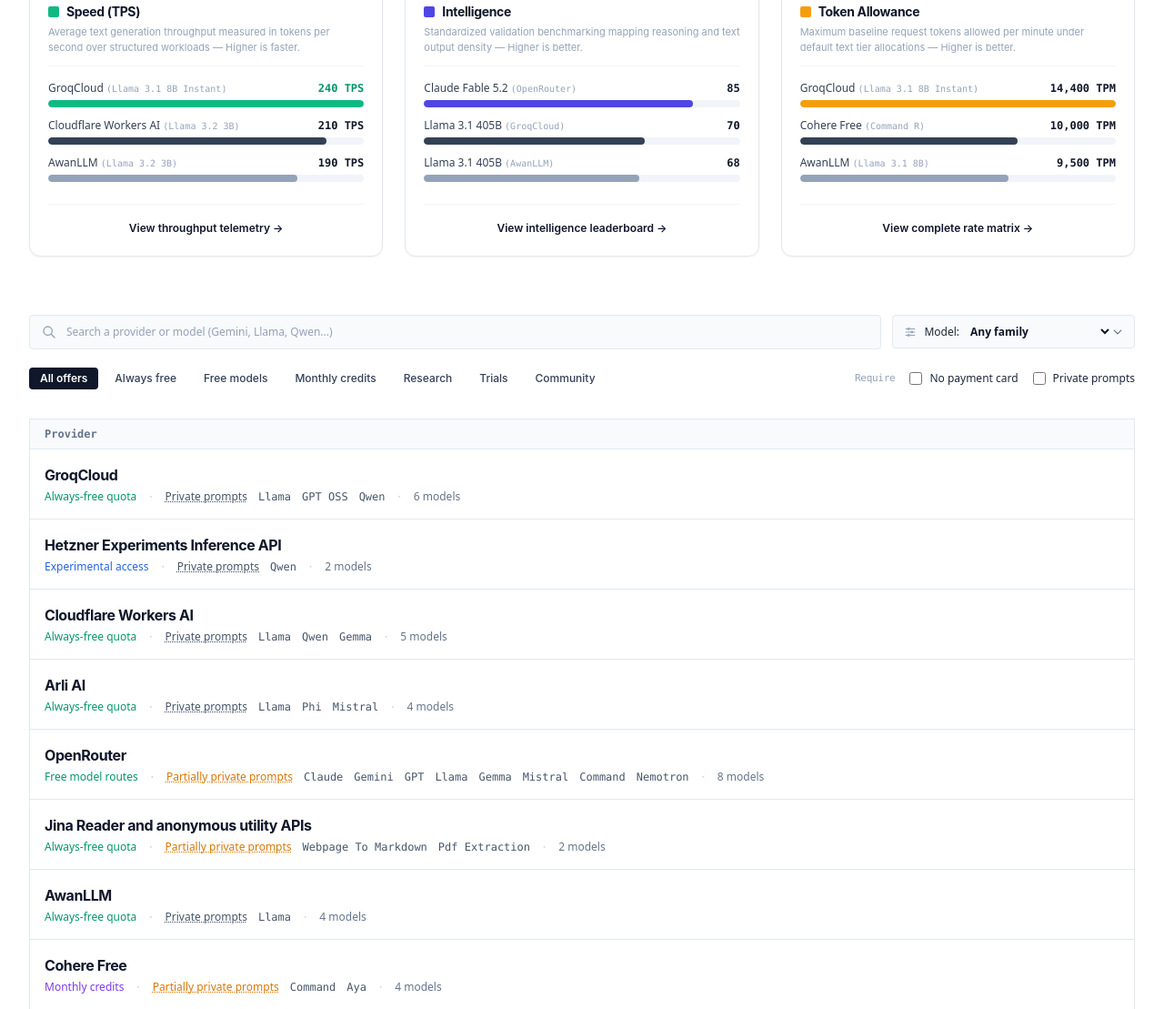
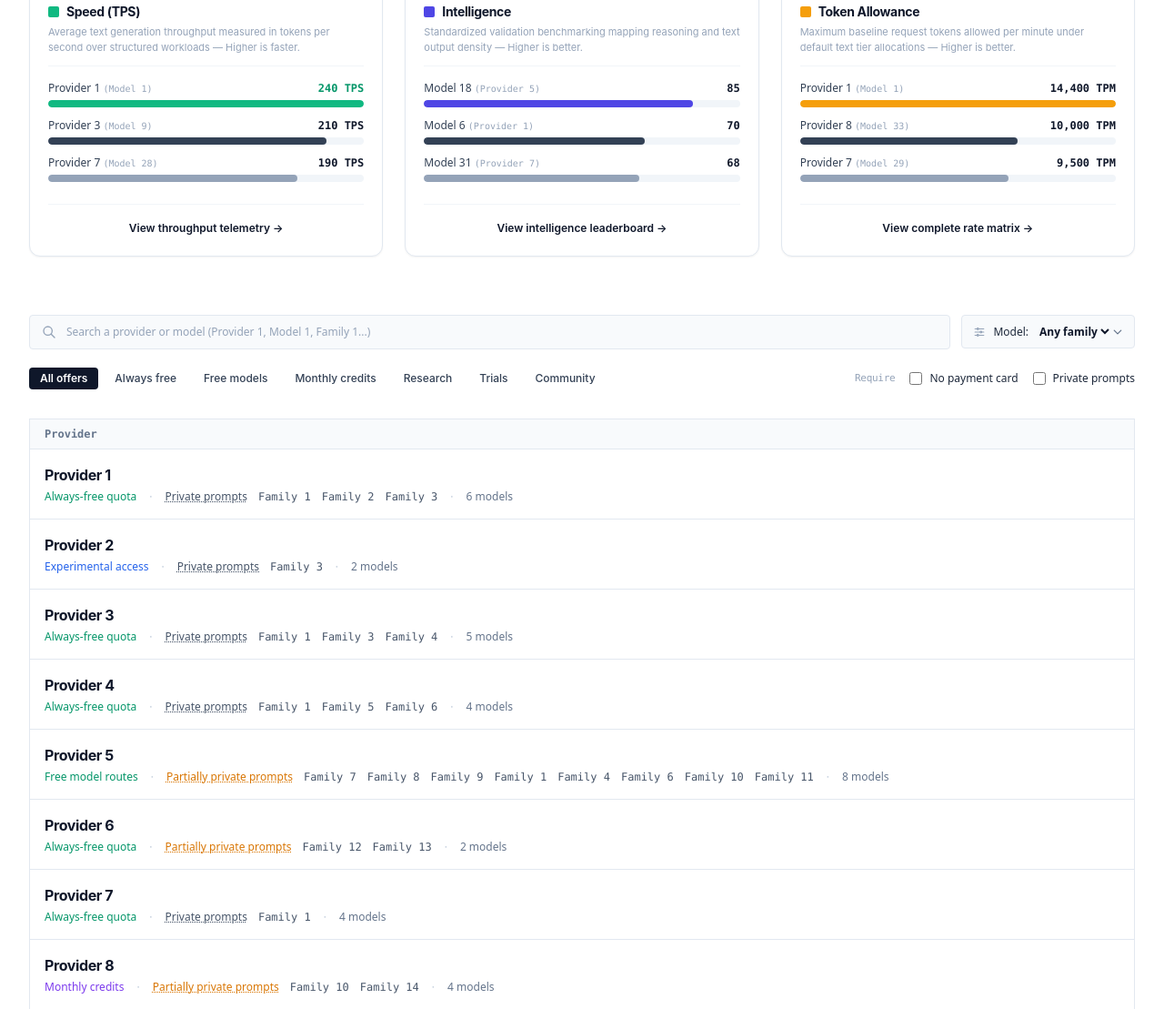
Before and after one commit to Chibbit-99/freetoken, a plain HTML site: page app/index.html in a window 1280 px wide. Shown: the part 400-1509 px from the top of the page at 91% size. Drawn offline with nearby package versions, Linux system fonts and the light colour scheme.

Commit message:
Replace placeholder data with generic fake provider/model names
- data/provider-1.json ... provider-8.json replace the realistic placeholder
  files; providers are 'Provider 1'..'Provider 8', models 'Model 1'..'Model 35'
  (globally sequential), families 'Family 1'..'Family 14'
- websites/docs use provider-N.example.com, descriptions are generic
- manifest updated for the renamed files and notes names are placeholders
- index.html: search hint uses generic example names; family dropdown sorts
  numerically so Family 2 precedes Family 10

Co-authored-by: arena-agent <297053741+arena-agent@users.noreply.github.com>

```diff
--- a/app/index.html
+++ b/app/index.html
@@ -214,7 +214,7 @@
                         </svg>
                     </span>
 
-                    <input id="catalogue-search" type="text" placeholder="Search a provider or model (Gemini, Llama, Qwen...)" class="w-full bg-slate-50 border border-slate-200 text-xs rounded pl-10 pr-4 py-2.5 text-slate-800 placeholder-slate-400 focus:outline-none focus:bg-white focus:border-slate-300 focus:ring-1 focus:ring-slate-300/30 transition-all font-sans">
+                    <input id="catalogue-search" type="text" placeholder="Search a provider or model (Provider 1, Model 1, Family 1...)" class="w-full bg-slate-50 border border-slate-200 text-xs rounded pl-10 pr-4 py-2.5 text-slate-800 placeholder-slate-400 focus:outline-none focus:bg-white focus:border-slate-300 focus:ring-1 focus:ring-slate-300/30 transition-all font-sans">
                 </div>
                 <!-- Family Select Dropdown (options populated from /data JSON) -->
                 <div class="relative min-w-[180px]">
@@ -552,7 +552,9 @@
                     if (m.family && families.indexOf(m.family) === -1) families.push(m.family);
                 });
             });
-            families.sort();
+            families.sort(function (a, b) {
+                return a.localeCompare(b, undefined, { numeric: true });
+            });
             families.forEach(function (f) {
                 var opt = document.createElement('option');
                 opt.value = f;
--- a/data/arli-ai.json
+++ /dev/null
@@ -1,17 +0,0 @@
-{
-  "id": "arli-ai",
-  "name": "Arli AI",
-  "website": "https://arli.ai",
-  "docs": "https://docs.arli.ai",
-  "description": "Open model inference gateway with an always-free community tier.",
-  "offer": { "type": "always-free", "label": "Always-free quota", "tone": "emerald" },
-  "privacy": { "type": "private", "label": "Private prompts" },
-  "requires_payment_card": false,
-  "last_updated": "2026-11-15",
-  "models": [
-    { "id": "llama-3.1-8b", "name": "Llama 3.1 8B", "family": "Llama", "context_window": 131072, "metrics": { "tps": 160, "intelligence": 54, "tpm": 5000 } },
-    { "id": "phi-4", "name": "Phi 4", "family": "Phi", "context_window": 16384, "metrics": { "tps": 130, "intelligence": 60, "tpm": 4500 } },
-    { "id": "mistral-small-3.1", "name": "Mistral Small 3.1", "family": "Mistral", "context_window": 131072, "metrics": { "tps": 110, "intelligence": 57, "tpm": 4000 } },
-    { "id": "llama-3.3-70b", "name": "Llama 3.3 70B", "family": "Llama", "context_window": 131072, "metrics": { "tps": 70, "intelligence": 63, "tpm": 3500 } }
-  ]
-}
--- a/data/awanllm.json
+++ /dev/null
@@ -1,17 +0,0 @@
-{
-  "id": "awanllm",
-  "name": "AwanLLM",
-  "website": "https://awanllm.com",
-  "docs": "https://awanllm.com/docs",
-  "description": "Open Llama-focused inference endpoints with an always-free request allowance.",
-  "offer": { "type": "always-free", "label": "Always-free quota", "tone": "emerald" },
-  "privacy": { "type": "private", "label": "Private prompts" },
-  "requires_payment_card": false,
-  "last_updated": "2026-11-15",
-  "models": [
-    { "id": "llama-3.2-3b", "name": "Llama 3.2 3B", "family": "Llama", "context_window": 131072, "metrics": { "tps": 190, "intelligence": 40, "tpm": 8000 } },
-    { "id": "llama-3.1-8b", "name": "Llama 3.1 8B", "family": "Llama", "context_window": 131072, "metrics": { "tps": 120, "intelligence": 53, "tpm": 9500 } },
-    { "id": "llama-3.3-70b", "name": "Llama 3.3 70B", "family": "Llama", "context_window": 131072, "metrics": { "tps": 45, "intelligence": 64, "tpm": 6000 } },
-    { "id": "llama-3.1-405b", "name": "Llama 3.1 405B", "family": "Llama", "context_window": 131072, "metrics": { "tps": 25, "intelligence": 68, "tpm": 2500 } }
-  ]
-}
--- a/data/cloudflare-workers-ai.json
+++ /dev/null
@@ -1,18 +0,0 @@
-{
-  "id": "cloudflare-workers-ai",
-  "name": "Cloudflare Workers AI",
-  "website": "https://workers.cloudflare.com",
-  "docs": "https://developers.cloudflare.com/workers-ai",
-  "description": "Serverless model inference on Cloudflare's edge network with a generous free daily allocation.",
-  "offer": { "type": "always-free", "label": "Always-free quota", "tone": "emerald" },
-  "privacy": { "type": "private", "label": "Private prompts" },
-  "requires_payment_card": false,
-  "last_updated": "2026-11-15",
-  "models": [
-    { "id": "llama-3.2-3b", "name": "Llama 3.2 3B", "family": "Llama", "context_window": 131072, "metrics": { "tps": 210, "intelligence": 42, "tpm": 6000 } },
-    { "id": "llama-3.1-8b", "name": "Llama 3.1 8B", "family": "Llama", "context_window": 131072, "metrics": { "tps": 175, "intelligence": 56, "tpm": 6000 } },
-    { "id": "qwen2.5-coder-7b", "name": "Qwen 2.5 Coder 7B", "family": "Qwen", "context_window": 32768, "metrics": { "tps": 160, "intelligence": 48, "tpm": 5000 } },
-    { "id": "gemma-2-9b", "name": "Gemma 2 9B", "family": "Gemma", "context_window": 8192, "metrics": { "tps": 140, "intelligence": 52, "tpm": 5000 } },
-    { "id": "qwen1.5-14b", "name": "Qwen 1.5 14B", "family": "Qwen", "context_window": 32768, "metrics": { "tps": 120, "intelligence": 50, "tpm": 4000 } }
-  ]
-}
--- a/data/cohere-free.json
+++ /dev/null
@@ -1,17 +0,0 @@
-{
-  "id": "cohere-free",
-  "name": "Cohere Free",
-  "website": "https://cohere.com",
-  "docs": "https://docs.cohere.com",
-  "description": "Free trial keys for the Command and Aya families with monthly token credits.",
-  "offer": { "type": "monthly-credits", "label": "Monthly credits", "tone": "violet" },
-  "privacy": { "type": "partial", "label": "Partially private prompts" },
-  "requires_payment_card": true,
-  "last_updated": "2026-11-15",
-  "models": [
-    { "id": "command-r-plus", "name": "Command R+", "family": "Command", "context_window": 128000, "metrics": { "tps": 60, "intelligence": 65, "tpm": 4000 } },
-    { "id": "command-r", "name": "Command R", "family": "Command", "context_window": 128000, "metrics": { "tps": 90, "intelligence": 61, "tpm": 10000 } },
-    { "id": "command", "name": "Command", "family": "Command", "context_window": 32768, "metrics": { "tps": 110, "intelligence": 55, "tpm": 8000 } },
-    { "id": "aya-expanse-8b", "name": "Aya Expanse 8B", "family": "Aya", "context_window": 8192, "metrics": { "tps": 140, "intelligence": 52, "tpm": 6000 } }
-  ]
-}
--- a/data/groqcloud.json
+++ /dev/null
@@ -1,19 +0,0 @@
-{
-  "id": "groqcloud",
-  "name": "GroqCloud",
-  "website": "https://groq.com",
-  "docs": "https://console.groq.com/docs",
-  "description": "High-throughput inference on Groq LPUs with an always-free developer quota.",
-  "offer": { "type": "always-free", "label": "Always-free quota", "tone": "emerald" },
-  "privacy": { "type": "private", "label": "Private prompts" },
-  "requires_payment_card": false,
-  "last_updated": "2026-11-15",
-  "models": [
-    { "id": "llama-3.1-8b-instant", "name": "Llama 3.1 8B Instant", "family": "Llama", "context_window": 131072, "metrics": { "tps": 240, "intelligence": 58, "tpm": 14400 } },
-    { "id": "gpt-oss-20b", "name": "GPT OSS 20B", "family": "GPT OSS", "context_window": 131072, "metrics": { "tps": 200, "intelligence": 55, "tpm": 10000 } },
-    { "id": "qwen3-14b", "name": "Qwen3 14B", "family": "Qwen", "context_window": 131072, "metrics": { "tps": 170, "intelligence": 59, "tpm": 8000 } },
-    { "id": "qwen2.5-32b", "name": "Qwen 2.5 32B", "family": "Qwen", "context_window": 32768, "metrics": { "tps": 150, "intelligence": 61, "tpm": 9000 } },
-    { "id": "llama-3.3-70b-versatile", "name": "Llama 3.3 70B Versatile", "family": "Llama", "context_window": 131072, "metrics": { "tps": 180, "intelligence": 66, "tpm": 12000 } },
-    { "id": "llama-3.1-405b", "name": "Llama 3.1 405B", "family": "Llama", "context_window": 131072, "metrics": { "tps": 60, "intelligence": 70, "tpm": 3000 } }
-  ]
-}
--- a/data/hetzner-experiments.json
+++ /dev/null
@@ -1,15 +0,0 @@
-{
-  "id": "hetzner-experiments",
-  "name": "Hetzner Experiments Inference API",
-  "website": "https://www.hetzner.com",
-  "docs": "https://docs.hetzner.com",
-  "description": "Experimental inference endpoints exposed for public testing on Hetzner infrastructure.",
-  "offer": { "type": "research", "label": "Experimental access", "tone": "blue" },
-  "privacy": { "type": "private", "label": "Private prompts" },
-  "requires_payment_card": false,
-  "last_updated": "2026-11-15",
-  "models": [
-    { "id": "qwen3-30b-a3b", "name": "Qwen3 30B A3B", "family": "Qwen", "context_window": 131072, "metrics": { "tps": 95, "intelligence": 64, "tpm": 2000 } },
-    { "id": "qwen2.5-coder-32b", "name": "Qwen 2.5 Coder 32B", "family": "Qwen", "context_window": 32768, "metrics": { "tps": 88, "intelligence": 60, "tpm": 2000 } }
-  ]
-}
--- a/data/jina-reader.json
+++ /dev/null
@@ -1,15 +0,0 @@
-{
-  "id": "jina-reader",
-  "name": "Jina Reader and anonymous utility APIs",
-  "website": "https://jina.ai",
-  "docs": "https://jina.ai/reader",
-  "description": "Free anonymous utility endpoints for turning webpages and PDFs into clean markdown.",
-  "offer": { "type": "always-free", "label": "Always-free quota", "tone": "emerald" },
-  "privacy": { "type": "partial", "label": "Partially private prompts" },
-  "requires_payment_card": false,
-  "last_updated": "2026-11-15",
-  "models": [
-    { "id": "webpage-to-markdown", "name": "Webpage To Markdown", "family": "Webpage To Markdown" },
-    { "id": "pdf-extraction", "name": "Pdf Extraction", "family": "Pdf Extraction" }
-  ]
-}
--- a/data/openrouter.json
+++ /dev/null
@@ -1,21 +0,0 @@
-{
-  "id": "openrouter",
-  "name": "OpenRouter",
-  "website": "https://openrouter.ai",
-  "docs": "https://openrouter.ai/docs",
-  "description": "Unified router with free :free model routes across many upstream labs.",
-  "offer": { "type": "free-models", "label": "Free model routes", "tone": "emerald" },
-  "privacy": { "type": "partial", "label": "Partially private prompts" },
-  "requires_payment_card": false,
-  "last_updated": "2026-11-15",
-  "models": [
-    { "id": "claude-fable-5.2", "name": "Claude Fable 5.2", "family": "Claude", "context_window": 200000, "metrics": { "tps": 40, "intelligence": 85, "tpm": 500 } },
-    { "id": "gemini-4-carbon", "name": "Gemini 4 Carbon", "family": "Gemini", "context_window": 1000000, "metrics": { "tps": 48, "intelligence": 80, "tpm": 500 } },
-    { "id": "gpt-6-astra", "name": "GPT-6 Astra", "family": "GPT", "context_window": 256000, "metrics": { "tps": 45, "intelligence": 77, "tpm": 500 } },
-    { "id": "llama-3.3-70b-free", "name": "Llama 3.3 70B Free", "family": "Llama", "context_window": 131072, "metrics": { "tps": 35, "intelligence": 66, "tpm": 800 } },
-    { "id": "gemma-3-27b", "name": "Gemma 3 27B", "family": "Gemma", "context_window": 131072, "metrics": { "tps": 75, "intelligence": 64, "tpm": 1200 } },
-    { "id": "mistral-small-3.2", "name": "Mistral Small 3.2", "family": "Mistral", "context_window": 131072, "metrics": { "tps": 55, "intelligence": 62, "tpm": 1000 } },
-    { "id": "command-r7b", "name": "Command R7B", "family": "Command", "context_window": 131072, "metrics": { "tps": 100, "intelligence": 50, "tpm": 1500 } },
-    { "id": "nemotron-4-mini", "name": "Nemotron 4 Mini", "family": "Nemotron", "context_window": 32768, "metrics": { "tps": 130, "intelligence": 52, "tpm": 2000 } }
-  ]
-}
--- /dev/null
+++ b/data/provider-1.json
@@ -0,0 +1,19 @@
+{
+  "id": "provider-1",
+  "name": "Provider 1",
+  "website": "https://provider-1.example.com",
+  "docs": "https://provider-1.example.com/docs",
+  "description": "Placeholder description for provider 1.",
+  "offer": { "type": "always-free", "label": "Always-free quota", "tone": "emerald" },
+  "privacy": { "type": "private", "label": "Private prompts" },
+  "requires_payment_card": false,
+  "last_updated": "2026-11-15",
+  "models": [
+    { "id": "model-1", "name": "Model 1", "family": "Family 1", "context_window": 131072, "metrics": { "tps": 240, "intelligence": 58, "tpm": 14400 } },
+    { "id": "model-2", "name": "Model 2", "family": "Family 2", "context_window": 131072, "metrics": { "tps": 200, "intelligence": 55, "tpm": 10000 } },
+    { "id": "model-3", "name": "Model 3", "family": "Family 3", "context_window": 131072, "metrics": { "tps": 170, "intelligence": 59, "tpm": 8000 } },
+    { "id": "model-4", "name": "Model 4", "family": "Family 3", "context_window": 32768, "metrics": { "tps": 150, "intelligence": 61, "tpm": 9000 } },
+    { "id": "model-5", "name": "Model 5", "family": "Family 1", "context_window": 131072, "metrics": { "tps": 180, "intelligence": 66, "tpm": 12000 } },
+    { "id": "model-6", "name": "Model 6", "family": "Family 1", "context_window": 131072, "metrics": { "tps": 60, "intelligence": 70, "tpm": 3000 } }
+  ]
+}
--- /dev/null
+++ b/data/provider-2.json
@@ -0,0 +1,15 @@
+{
+  "id": "provider-2",
+  "name": "Provider 2",
+  "website": "https://provider-2.example.com",
+  "docs": "https://provider-2.example.com/docs",
+  "description": "Placeholder description for provider 2.",
+  "offer": { "type": "research", "label": "Experimental access", "tone": "blue" },
+  "privacy": { "type": "private", "label": "Private prompts" },
+  "requires_payment_card": false,
+  "last_updated": "2026-11-15",
+  "models": [
+    { "id": "model-7", "name": "Model 7", "family": "Family 3", "context_window": 131072, "metrics": { "tps": 95, "intelligence": 64, "tpm": 2000 } },
+    { "id": "model-8", "name": "Model 8", "family": "Family 3", "context_window": 32768, "metrics": { "tps": 88, "intelligence": 60, "tpm": 2000 } }
+  ]
+}
--- /dev/null
+++ b/data/provider-3.json
@@ -0,0 +1,18 @@
+{
+  "id": "provider-3",
+  "name": "Provider 3",
+  "website": "https://provider-3.example.com",
+  "docs": "https://provider-3.example.com/docs",
+  "description": "Placeholder description for provider 3.",
+  "offer": { "type": "always-free", "label": "Always-free quota", "tone": "emerald" },
+  "privacy": { "type": "private", "label": "Private prompts" },
+  "requires_payment_card": false,
+  "last_updated": "2026-11-15",
+  "models": [
+    { "id": "model-9", "name": "Model 9", "family": "Family 1", "context_window": 131072, "metrics": { "tps": 210, "intelligence": 42, "tpm": 6000 } },
+    { "id": "model-10", "name": "Model 10", "family": "Family 1", "context_window": 131072, "metrics": { "tps": 175, "intelligence": 56, "tpm": 6000 } },
+    { "id": "model-11", "name": "Model 11", "family": "Family 3", "context_window": 32768, "metrics": { "tps": 160, "intelligence": 48, "tpm": 5000 } },
+    { "id": "model-12", "name": "Model 12", "family": "Family 4", "context_window": 8192, "metrics": { "tps": 140, "intelligence": 52, "tpm": 5000 } },
+    { "id": "model-13", "name": "Model 13", "family": "Family 3", "context_window": 32768, "metrics": { "tps": 120, "intelligence": 50, "tpm": 4000 } }
+  ]
+}
--- /dev/null
+++ b/data/provider-4.json
@@ -0,0 +1,17 @@
+{
+  "id": "provider-4",
+  "name": "Provider 4",
+  "website": "https://provider-4.example.com",
+  "docs": "https://provider-4.example.com/docs",
+  "description": "Placeholder description for provider 4.",
+  "offer": { "type": "always-free", "label": "Always-free quota", "tone": "emerald" },
+  "privacy": { "type": "private", "label": "Private prompts" },
+  "requires_payment_card": false,
+  "last_updated": "2026-11-15",
+  "models": [
+    { "id": "model-14", "name": "Model 14", "family": "Family 1", "context_window": 131072, "metrics": { "tps": 160, "intelligence": 54, "tpm": 5000 } },
+    { "id": "model-15", "name": "Model 15", "family": "Family 5", "context_window": 16384, "metrics": { "tps": 130, "intelligence": 60, "tpm": 4500 } },
+    { "id": "model-16", "name": "Model 16", "family": "Family 6", "context_window": 131072, "metrics": { "tps": 110, "intelligence": 57, "tpm": 4000 } },
+    { "id": "model-17", "name": "Model 17", "family": "Family 1", "context_window": 131072, "metrics": { "tps": 70, "intelligence": 63, "tpm": 3500 } }
+  ]
+}
--- /dev/null
+++ b/data/provider-5.json
@@ -0,0 +1,21 @@
+{
+  "id": "provider-5",
+  "name": "Provider 5",
+  "website": "https://provider-5.example.com",
+  "docs": "https://provider-5.example.com/docs",
+  "description": "Placeholder description for provider 5.",
+  "offer": { "type": "free-models", "label": "Free model routes", "tone": "emerald" },
+  "privacy": { "type": "partial", "label": "Partially private prompts" },
+  "requires_payment_card": false,
+  "last_updated": "2026-11-15",
+  "models": [
+    { "id": "model-18", "name": "Model 18", "family": "Family 7", "context_window": 200000, "metrics": { "tps": 40, "intelligence": 85, "tpm": 500 } },
+    { "id": "model-19", "name": "Model 19", "family": "Family 8", "context_window": 1000000, "metrics": { "tps": 48, "intelligence": 80, "tpm": 500 } },
+    { "id": "model-20", "name": "Model 20", "family": "Family 9", "context_window": 256000, "metrics": { "tps": 45, "intelligence": 77, "tpm": 500 } },
+    { "id": "model-21", "name": "Model 21", "family": "Family 1", "context_window": 131072, "metrics": { "tps": 35, "intelligence": 66, "tpm": 800 } },
+    { "id": "model-22", "name": "Model 22", "family": "Family 4", "context_window": 131072, "metrics": { "tps": 75, "intelligence": 64, "tpm": 1200 } },
+    { "id": "model-23", "name": "Model 23", "family": "Family 6", "context_window": 131072, "metrics": { "tps": 55, "intelligence": 62, "tpm": 1000 } },
+    { "id": "model-24", "name": "Model 24", "family": "Family 10", "context_window": 131072, "metrics": { "tps": 100, "intelligence": 50, "tpm": 1500 } },
+    { "id": "model-25", "name": "Model 25", "family": "Family 11", "context_window": 32768, "metrics": { "tps": 130, "intelligence": 52, "tpm": 2000 } }
+  ]
+}
--- /dev/null
+++ b/data/provider-6.json
@@ -0,0 +1,15 @@
+{
+  "id": "provider-6",
+  "name": "Provider 6",
+  "website": "https://provider-6.example.com",
+  "docs": "https://provider-6.example.com/docs",
+  "description": "Placeholder description for provider 6.",
+  "offer": { "type": "always-free", "label": "Always-free quota", "tone": "emerald" },
+  "privacy": { "type": "partial", "label": "Partially private prompts" },
+  "requires_payment_card": false,
+  "last_updated": "2026-11-15",
+  "models": [
+    { "id": "model-26", "name": "Model 26", "family": "Family 12" },
+    { "id": "model-27", "name": "Model 27", "family": "Family 13" }
+  ]
+}
--- /dev/null
+++ b/data/provider-7.json
@@ -0,0 +1,17 @@
+{
+  "id": "provider-7",
+  "name": "Provider 7",
+  "website": "https://provider-7.example.com",
+  "docs": "https://provider-7.example.com/docs",
+  "description": "Placeholder description for provider 7.",
+  "offer": { "type": "always-free", "label": "Always-free quota", "tone": "emerald" },
+  "privacy": { "type": "private", "label": "Private prompts" },
+  "requires_payment_card": false,
+  "last_updated": "2026-11-15",
+  "models": [
+    { "id": "model-28", "name": "Model 28", "family": "Family 1", "context_window": 131072, "metrics": { "tps": 190, "intelligence": 40, "tpm": 8000 } },
+    { "id": "model-29", "name": "Model 29", "family": "Family 1", "context_window": 131072, "metrics": { "tps": 120, "intelligence": 53, "tpm": 9500 } },
+    { "id": "model-30", "name": "Model 30", "family": "Family 1", "context_window": 131072, "metrics": { "tps": 45, "intelligence": 64, "tpm": 6000 } },
+    { "id": "model-31", "name": "Model 31", "family": "Family 1", "context_window": 131072, "metrics": { "tps": 25, "intelligence": 68, "tpm": 2500 } }
+  ]
+}
--- /dev/null
+++ b/data/provider-8.json
@@ -0,0 +1,17 @@
+{
+  "id": "provider-8",
+  "name": "Provider 8",
+  "website": "https://provider-8.example.com",
+  "docs": "https://provider-8.example.com/docs",
+  "description": "Placeholder description for provider 8.",
+  "offer": { "type": "monthly-credits", "label": "Monthly credits", "tone": "violet" },
+  "privacy": { "type": "partial", "label": "Partially private prompts" },
+  "requires_payment_card": true,
+  "last_updated": "2026-11-15",
+  "models": [
+    { "id": "model-32", "name": "Model 32", "family": "Family 10", "context_window": 128000, "metrics": { "tps": 60, "intelligence": 65, "tpm": 4000 } },
+    { "id": "model-33", "name": "Model 33", "family": "Family 10", "context_window": 128000, "metrics": { "tps": 90, "intelligence": 61, "tpm": 10000 } },
+    { "id": "model-34", "name": "Model 34", "family": "Family 10", "context_window": 32768, "metrics": { "tps": 110, "intelligence": 55, "tpm": 8000 } },
+    { "id": "model-35", "name": "Model 35", "family": "Family 14", "context_window": 8192, "metrics": { "tps": 140, "intelligence": 52, "tpm": 6000 } }
+  ]
+}
--- a/data/providers.json
+++ b/data/providers.json
@@ -1,6 +1,6 @@
 {
   "name": "FreeToken Provider Index",
-  "description": "Manifest of provider data files for the FreeToken catalogue. Each entry in 'providers' is the filename of a JSON file in this directory. To add a provider: create a new JSON file here following the same schema as the existing files, then append its filename to the 'providers' array. No changes to app/index.html are required — the app discovers providers from this manifest.",
+  "description": "Manifest of provider data files for the FreeToken catalogue. Each entry in 'providers' is the filename of a JSON file in this directory. All provider, model, and family names currently in the data are placeholders — to add a provider, create a new JSON file here following the same schema as the existing files, then append its filename to the 'providers' array. No changes to app/index.html are required — the app discovers providers from this manifest.",
   "schema": {
     "id": "stable slug for the provider",
     "name": "display name",
@@ -23,13 +23,13 @@
   },
   "updated": "2026-11-15",
   "providers": [
-    "groqcloud.json",
-    "hetzner-experiments.json",
-    "cloudflare-workers-ai.json",
-    "arli-ai.json",
-    "openrouter.json",
-    "jina-reader.json",
-    "awanllm.json",
-    "cohere-free.json"
+    "provider-1.json",
+    "provider-2.json",
+    "provider-3.json",
+    "provider-4.json",
+    "provider-5.json",
+    "provider-6.json",
+    "provider-7.json",
+    "provider-8.json"
   ]
 }
```
